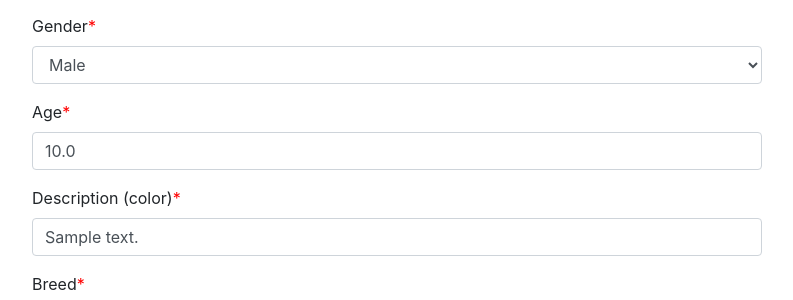
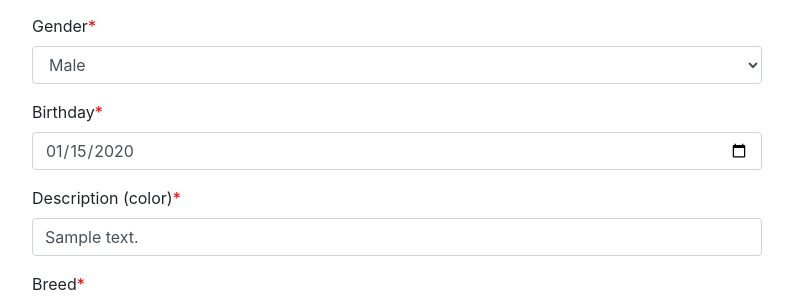
Before and after one commit to hack4impact-calpoly/calpoly-cat-program, a Django app: page /cat/?action=edit&id=1 in a window 1280 px wide. Shown: the part 268-568 px from the top of the page, without its empty margins (243-1036 px from the left). Run offline with Django 3.2, Linux system fonts and the light colour scheme; a user stored in the database is signed in; tables that the repository leaves empty hold one stand-in row (values such as "Sample post"); some libraries are stand-ins or nearby versions.

Commit message:
happy birthday update

```diff
--- a/backend/serializers.py
+++ b/backend/serializers.py
@@ -14,7 +14,7 @@ class CatSerializer(serializers.HyperlinkedModelSerializer):
     class Meta:
         model = Cat
         fields = [
-            'name', 'gender', 'age', 'description', 'breed', 'itype', 'status',
+            'name', 'gender', 'age', 'birthday', 'description', 'breed', 'itype', 'status',
             'arrival_date', 'arrival_details', 'medical_history', 'vaccinations',
             'is_microchipped', 'flea_control_date', 'deworming_date', 'fiv_felv_date',
             'special_needs', 'personality', 'more_personality', 'comments',
--- a/directory/forms.py
+++ b/directory/forms.py
@@ -8,7 +8,7 @@ class IntakeForm(forms.ModelForm):
     class Meta:
         model = Cat
         fields = [
-            'name', 'gender', 'age', 'description', 'breed', 'itype', 'status',
+            'name', 'gender', 'birthday', 'description', 'breed', 'itype', 'status',
             'arrival_date', 'arrival_details', 'medical_history', 'vaccinations',
             'is_microchipped', 'flea_control_date', 'deworming_date', 'fiv_felv_date',
             'special_needs', 'personality', 'more_personality', 'comments',
@@ -19,7 +19,7 @@ class EditForm(forms.ModelForm):
     class Meta:
         model = Cat
         fields = [
-            'name', 'gender', 'age', 'description', 'breed', 'itype', 'status',
+            'name', 'gender', 'birthday', 'description', 'breed', 'itype', 'status',
             'arrival_date', 'arrival_details', 'medical_history', 'vaccinations',
             'is_microchipped', 'flea_control_date', 'deworming_date', 'fiv_felv_date',
             'special_needs', 'personality', 'more_personality', 'comments',
--- a/directory/models.py
+++ b/directory/models.py
@@ -1,6 +1,6 @@
 from django.db import models
 import os
-from datetime import date
+from datetime import date, timedelta
 from multiselectfield import MultiSelectField
 
 # keep outside of Cat class for easy import
@@ -41,7 +41,7 @@ class Cat(models.Model):
         ('F', 'Female'),
     ]
     gender = models.CharField(max_length=2, choices=GENDERS)
-    age = models.DecimalField(max_digits=4, decimal_places=1)
+    birthday = models.DateField()
     description = models.CharField(max_length=60) # basic description (color)
     breed = models.CharField(max_length=35)
 
@@ -68,8 +68,11 @@ class Cat(models.Model):
     comments = models.TextField(null=True, blank=True)
     personal_exp = models.TextField(null=True, blank=True)
 
+    def age(self):
+        return round((date.today() - self.birthday).days / 365, 2)
+
     def __str__(self):
-        return self.name + " ({0}/{1})".format(self.age, self.gender)
+        return self.name + " ({0}/{1})".format(self.age(), self.gender)
 
 def upload_path(instance, filename):
     return 'cat_{0}/docs/{1}'.format(instance.cat_id, filename)
--- a/directory/templates/cat_profile.html
+++ b/directory/templates/cat_profile.html
@@ -13,6 +13,7 @@
                 </div>
                 <p>Description: {{ cat.description }}<br>
                 Breed: {{ cat.breed }}<br>
+                Birthday: {{ cat.birthday }}<br>
                 Status:
                 {% if cat.status == "adopt" %}for adoption
                 {% elif cat.status == "temporary" %}temporary
--- a/directory/templates/edit_event.html
+++ b/directory/templates/edit_event.html
@@ -42,7 +42,7 @@
     <div class="form-group">
         <label for="id_datetime">Appointment Date</label>
         <div class="d-flex">
-            <input type="date" class="form-control mr-3" name="date" id="id_datetime" required value="{{event.date|date:'yy-m-d'}}">
+            <input type="date" class="form-control mr-3" name="date" id="id_datetime" required value="{{event.date|date:'Y-m-d'}}">
             <input type="time" class="form-control ml-3" name="time" required value="{{event.time|date:'H:i'}}">
         </div>
     </div>
--- a/directory/templates/intake.html
+++ b/directory/templates/intake.html
@@ -23,8 +23,8 @@
         </select>
     </div>
     <div class="form-group required">
-        <label for="id_age">Age</label>
-        <input type="number" value="{{ cat.age }}" class="form-control" name="age" id="id_age" step="0.1" required>
+        <label for="id_birthday">Birthday</label>
+        <input type="date" value="{{ cat.birthday|date:'Y-m-d' }}" class="form-control" name="birthday" id="id_birthday" required>
     </div>
     <div class="form-group required">
         <label for="id_description">Description (color)</label>
@@ -74,15 +74,15 @@
     </div>
     <div class="form-group required">
         <label for="id_flea_control_date">Flea control, date applied</label>
-        <input type="date" value="{{ cat.flea_control_date|date:'yy-m-d' }}" class="form-control" name="flea_control_date" id="id_flea_control_date" required>
+        <input type="date" value="{{ cat.flea_control_date|date:'Y-m-d' }}" class="form-control" name="flea_control_date" id="id_flea_control_date" required>
     </div>
     <div class="form-group required">
         <label for="id_deworming_date">Deworming done on</label>
-        <input type="date" value="{{ cat.deworming_date|date:'yy-m-d' }}" class="form-control" name="deworming_date" id="id_deworming_date" required>
+        <input type="date" value="{{ cat.deworming_date|date:'Y-m-d' }}" class="form-control" name="deworming_date" id="id_deworming_date" required>
     </div>
     <div class="form-group required">
         <label for="id_fiv_felv_date">FIV-FELV, date tested</label>
-        <input type="date" value="{{ cat.fiv_felv_date|date:'yy-m-d' }}" class="form-control" name="fiv_felv_date" id="id_fiv_felv_date" required>
+        <input type="date" value="{{ cat.fiv_felv_date|date:'Y-m-d' }}" class="form-control" name="fiv_felv_date" id="id_fiv_felv_date" required>
     </div>
     <div class="form-group">
         <label for="id_special_needs">Special Needs (meds, diet, etc.)</label>
--- a/directory/views.py
+++ b/directory/views.py
@@ -40,6 +40,10 @@ def cat_profile(request):
     documents = Document.objects.filter(hidden=False, cat_id=cat_id)
     return render(request, 'cat_profile.html', {'cat': cat, 'document_form': document_form, 'documents': documents,
         'photos': photos, 'htitle': cat.name})
+
+def get_age(birthday):
+    today = datetime.date.today()
+    return today.year - born.year - ((today.month, today.day) < (born.month, born.day))
 
 def help(request):
     return render(request, 'help.html', {'htitle': "Help"})
@@ -156,7 +160,7 @@ def update_cat(request):
             Cat.objects.filter(id=request.POST.get('id')).update(
                     name = data.get('name'),
                     gender = data.get('gender'),
-                    age = data.get('age'),
+                    birthday = data.get('birthday'),
                     description = data.get('description'),
                     breed = data.get('breed'),
                     itype = data.get('itype'),
@@ -175,8 +179,7 @@ def update_cat(request):
                     comments = data.get('comments'),
                     personal_exp = data.get('personal_exp'))
             return HttpResponseRedirect('/cat/?id=' + request.POST.get('id'))
-    else:
-        return redirect('/')
+    return redirect('/')
 
 def document_upload(request):
     cat_id = request.POST.get('cat')
```
Also changed, not shown: directory/migrations/0023_auto_20200707_2340.py (added).
